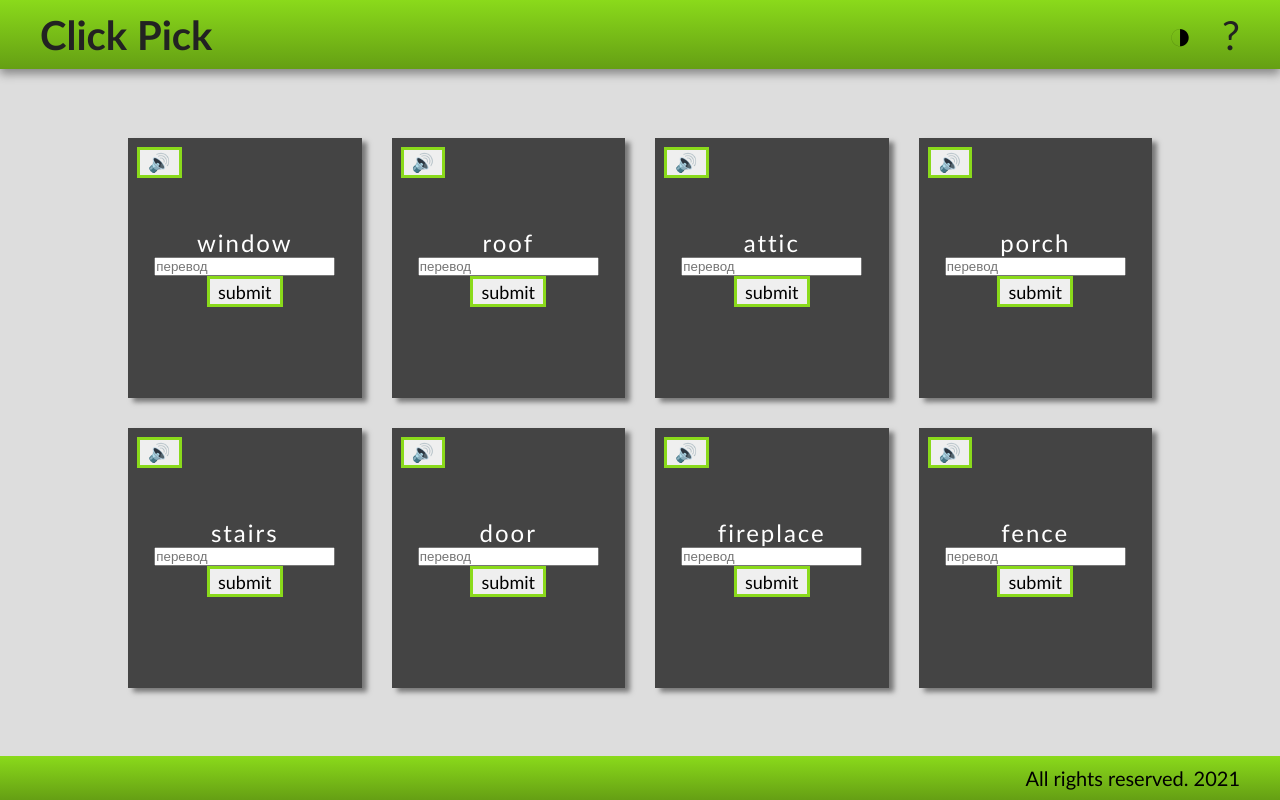
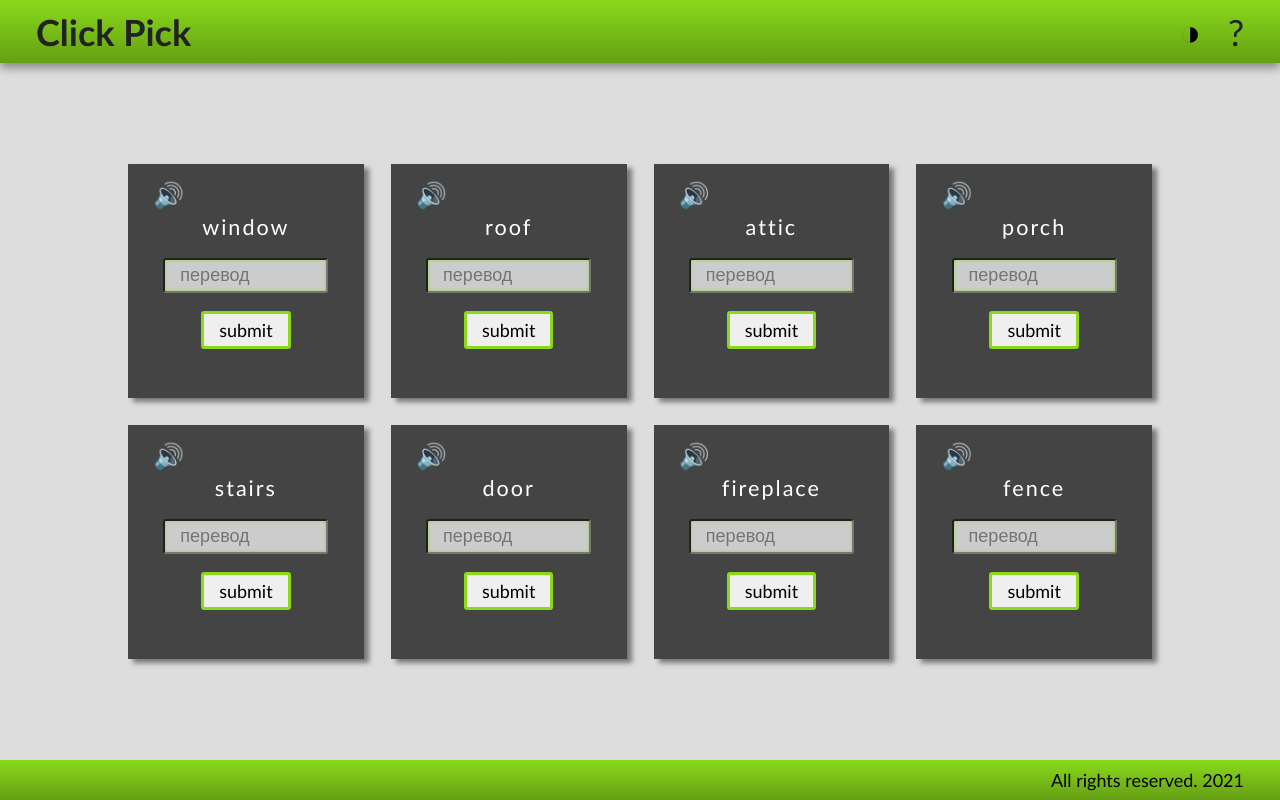
Before and after one commit to eymonk/hello-word, a plain HTML site: page index.html in a window 1280 px wide. Both pictures are taken after a click on the item "house". Drawn offline with Linux system fonts and the light colour scheme.

Commit message:
fix: cards' css

```diff
--- a/components/cards/card.js
+++ b/components/cards/card.js
@@ -5,7 +5,7 @@ function createCard(topic, word, number) {
     const cardsContainer = document.querySelector('.cards');
     const cardTemplate = `
           <p id="label-${number}" class="cards__label">${word}</p>
-          <input id="input-${number}" type="text" placeholder="перевод">
+          <input class="cards__input" id="input-${number}" type="text" placeholder="перевод">
           <button id="btn-${number}" class="cards__btn cards__btn_submit">submit</button>
           <button class="cards__sound-btn">
             🔊<audio src="assets/cards/${topic}/audio/${word}.mp3"></audio>
--- a/components/cards/cards.css
+++ b/components/cards/cards.css
@@ -9,19 +9,20 @@
 
 .cards__item {
     position: relative;
-    background-blend-mode: hue;
+
+    /* flex */
+    display: inline-flex;
+    flex-direction: column;
+    justify-content: center;
+    align-items: center;
+    gap: 1rem;
+
+    /* grid */
+    grid-column: span 3;
     background-size: cover;
     background-color: var(--dark-dark-color);
     color: white;
     box-shadow: 5px 4px 5px var(--box-shadow-dark-color);
-    /* flex */
-    display: inline-flex;
-    flex-wrap: wrap;
-    flex-direction: column;
-    justify-content: center;
-    align-items: center;
-    /* grid */
-    grid-column: span 3;
 }
 
 .cards__label {
@@ -31,17 +32,7 @@
 }
 
 .cards__input {
-    font-size: 1rem;
-    padding: .1em .3em;
-    margin: 1.5em 0;
     max-width: 70%;
-    box-shadow: inset 0 0 3px var(--light-color);
-    border-radius: 2px;
-    outline: none;
-    background-color: #ccc;
-}
-.cards__input:focus {
-    background-color: #fff;
 }
 
 .cards__back-label {
@@ -57,11 +48,14 @@
     display: none;
 }
 .cards__sound-btn {
-    cursor: pointer;
     position: absolute;
-    top: .5em;
-    left: .5em;
+    top: 10px;
+    left: 10px;
+    font-size: 25px;
+
     transition: transform 150ms;
+    background: transparent;
+    border: none;
 }
 .cards__sound-btn:hover {
     transform: rotateZ(10deg);
--- a/index.html
+++ b/index.html
@@ -5,11 +5,11 @@
     <meta charset="utf-8">
     <meta lang="en, ru">
     <link rel="stylesheet" type="text/css" href="./style.css">
-    <link rel="stylesheet" type="text/css" href="./css/queries/queries.css">
     <link rel="icon" href="assets/img/click-pick-icon.ico">
     <script type="module" defer src="script.js"></script>
     <title>Click Pick</title>
   </head>
+
   <body>
     <header class="header">
       <h1 class="header__title">
@@ -24,6 +24,7 @@
         </li>
       </ul>
     </header>
+
     <main class="container">
       <ul class="container__nav">
         <li class="container__nav-item" data-topic="house">
--- a/style.css
+++ b/style.css
@@ -20,11 +20,13 @@
 
   --transition-fast: 150ms;
   --transition-normal: 200ms;
+
+  --border-radius: 3px;
 }
 
 html {
   font-family: 'Trebuchet MS';
-  font-size: 20px;
+  font-size: 18px;
 }
 
 body {
@@ -61,13 +63,27 @@ ul {
 
 
 button {
+  padding: 5px 15px;
   font-family: 'Trebuchet MS';
-  font-size: .9rem;
+  font-size: 1rem;
+
   border: 3px solid var(--light-color);
-  padding: .1em .45em;
+  border-radius: var(--border-radius);
   cursor: pointer;
   transition: transform 200ms;
   outline: none;
+}
+
+input {
+  font-size: 1rem;
+  padding: 5px 15px;
+  box-shadow: inset 0 0 3px var(--light-color);
+  border-radius: var(--border-radius);
+  outline: none;
+  background-color: #ccc;
+}
+input:focus {
+  background-color: #fff;
 }
 
 .hidden {
```
